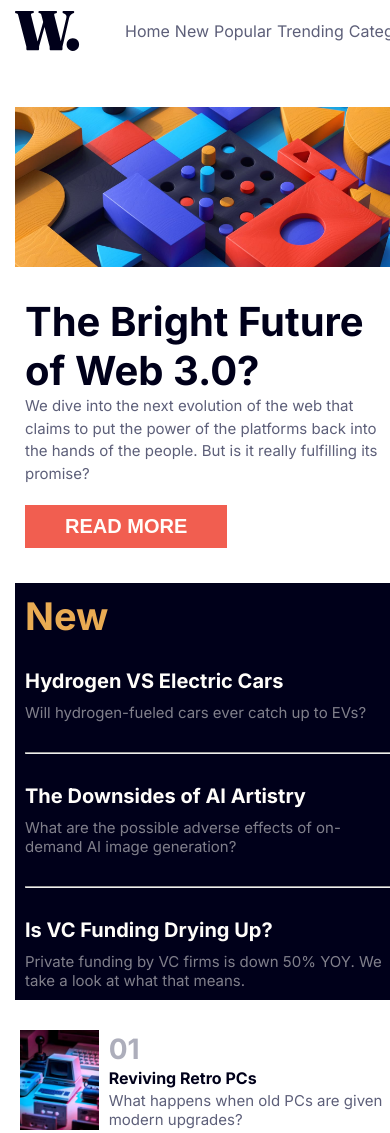
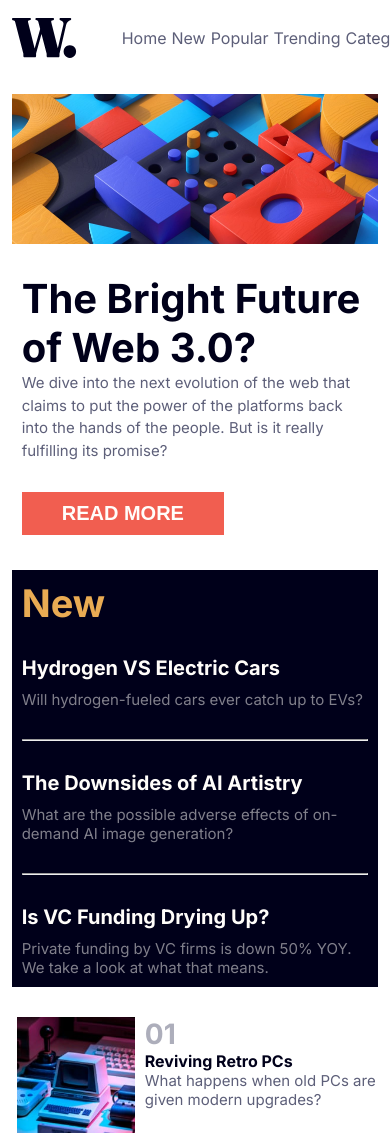
Before and after one commit to admiller91/fementor_news_homepage, a plain HTML site: page index.html in a window 390 px wide. Shown: the top 1133 px of the page. Drawn offline with Linux system fonts and the light colour scheme.

Commit message:
Cleaned up css and fixed responsiveness issues

```diff
--- a/index.html
+++ b/index.html
@@ -23,7 +23,7 @@
 <body>
 
   <div id="container">
-  <nav>
+  <nav class="main-sections">
     <img src="assets/images/logo.svg" alt="News Homepage" href="">
 
     <ul id="nav-list">
@@ -36,7 +36,7 @@
   </nav>
 
 
-  <div id="main-articles">
+  <div id="main-articles" class="main-sections">
 
     <section id="spotlight-article">
 
@@ -84,7 +84,7 @@
 
   </div>
 
-  <section id="top-articles">
+  <section id="top-articles" class="main-sections">
     <div class="top-articles-card">
       <img src="assets/images/image-retro-pcs.jpg">
       <div class="top-articles-card-text">
@@ -125,7 +125,7 @@
 
   <div class="attribution">
     Challenge by <a href="https://www.frontendmentor.io?ref=challenge" target="_blank">Frontend Mentor</a>.
-    Coded by <a href="#">Your Name Here</a>.
+    Coded by <a href="https://github.com/admiller91">Alex Miller</a>.
   </div>
 
 </div><!--end container-->
--- a/style.css
+++ b/style.css
@@ -1,4 +1,8 @@
-:root {
+* {
+    box-sizing: border-box;
+  }
+
+  :root {
     --soft-orange:hsl(35, 77%, 62%);
     --soft-red:hsl(5, 85%, 63%);
     --off-white:hsl(36, 100%, 99%);
@@ -18,7 +22,8 @@ body {
 
 #container {
     background-color: #ffffff;
-    padding: 50px 150px 50px 150px;
+    /* padding: 50px 150px 50px 150px; */
+    padding: 3%;
 }
 
 
@@ -29,15 +34,17 @@ nav {
     justify-content: space-between;
     align-items: center;
     color: var(--dark-blue);
-    margin-bottom:50px;
+    /* margin-bottom:50px; */
+    width:100%;
 }
+
 #nav-list {
     list-style: none;
     display: flex;
     flex-direction: row;
 }
 
-#nav-list > li {
+#nav-list li {
     padding-left:40px;
 }
 
@@ -48,9 +55,11 @@ nav {
 
 /*main articles sections*/
 #main-articles {
+    width:100%;
     display:flex;
     flex-direction: row;
-    margin-bottom:50px;
+    justify-content: space-between;
+    /* margin-bottom:50px; */
 }
 
 #spotlight-article {
@@ -74,26 +83,28 @@ nav {
 .spotlight-article-headline {
     width:45%;
     color: var(--very-dark-blue);
-    font-size:50px;
+    font-size:45px;
     font-weight: 700;
 }
 
 .spotlight-article-copy-container {
-width: 45%;
+width: 50%;
 display:flex;
 flex-direction: column;
-justify-content: space-between;
+justify-content: flex-start;
 }
 
 .spotlight-article-description {
     color: var(--dark-blue);
     font-size:15px;
     line-height: 1.5em;
+    padding-bottom:10px;
 }
 
 #spotlight-button {
     text-transform: uppercase;
     padding: 10px 40px;
+    width:100%;
     font-size:20px;
     font-weight: 700;
     background-color: var(--soft-red);
@@ -111,11 +122,10 @@ cursor: pointer;
 
 /* new articles */
 #new-articles {
-    width:35%;
+    width:30%;
     background-color: var(--very-dark-blue);
     color: var(--off-white);
     padding:30px;
-    margin-left: 25px;
 }
 
 .new-articles-item-headline {
@@ -152,17 +162,17 @@ opacity: .5;
 /*top articles*/
 #top-articles {
     display: flex;
-    margin-bottom:50px;
 }
 
 .top-articles-card {
     display: flex;
-    height:125px;
+    width:33%;
     margin:5px;
 }
 
 .top-articles-card img{
 padding-right: 10px;
+max-height:150px;
 }
 
 .top-articles-card-text {
@@ -194,22 +204,17 @@ padding-right: 10px;
     font-size:15px;
 }
 
+.main-sections {
+    margin-bottom:30px;
+}
 
 
 
 
-/* under 1440px wide */
-@media screen and (max-width:1440px) {
-    #container {
-        padding: 50px 150px 50px 150px;
-    }
-}
+
 
 /* under 1000px */
 @media screen and (max-width:1000px) {
-    #container {
-        padding: 5px 15px 5px 15px;
-    }
     #nav-list > li {
         padding-left:5px;
     }
@@ -242,14 +247,19 @@ padding-right: 10px;
         }
 
         #new-articles {
-            width:auto;
+            width:100%;
             margin-left:0;
             padding:10px;
+            box-sizing: border-box;
+        }
+
+        #spotlight-button {
+            width:auto;
         }
 }
 
 /* under 640px */
-@media screen and (max-width:640px) {
+@media screen and (max-width:840px) {
     #container {
        width:100%;
     }
@@ -259,13 +269,8 @@ padding-right: 10px;
     }
 
     .top-articles-card {
-        height:auto;
-        max-width:600px;
         margin-bottom:20px;
+        width:100%;
+        align-items: flex-start;
     }
-
-    .top-articles-card img{
-        max-height:100px;
-        max-width:100px;
-        }
 }
```
